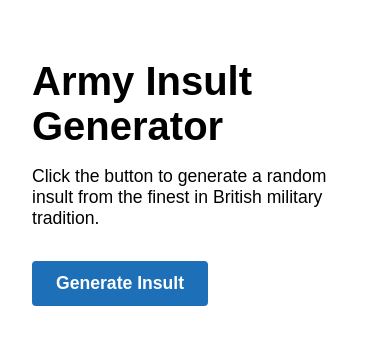
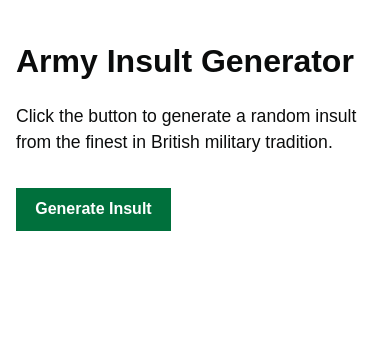
Before and after one commit to Scusefingers/army-insult-generator, a plain HTML site: page index.html in a window 390 px wide. Drawn offline with Linux system fonts and the light colour scheme.

Commit message:
Update index.html

```diff
--- a/index.html
+++ b/index.html
@@ -6,27 +6,36 @@
   <meta name="viewport" content="width=device-width, initial-scale=1">
 
   <style>
+    /* GOV.UK base font and layout */
     body {
       font-family: "GDS Transport", Arial, sans-serif;
       background: #ffffff;
       margin: 0;
       padding: 2rem;
+      font-size: 19px;
+      line-height: 1.5;
+      color: #0b0c0c;
     }
 
+    /* Main heading */
     h1 {
       font-size: 2.5rem;
       font-weight: bold;
       margin-bottom: 1rem;
+      color: #0b0c0c;
     }
 
+    /* Paragraphs */
     p {
       font-size: 1.1rem;
       margin-bottom: 2rem;
+      color: #0b0c0c;
     }
 
+    /* Primary GOV.UK button (green) */
     .govuk-button {
-      background-color: #1d70b8;
-      color: #fff;
+      background-color: #00703c;
+      color: #ffffff;
       font-weight: bold;
       padding: 0.75rem 1.5rem;
       font-size: 1.1rem;
@@ -34,15 +43,27 @@
       text-decoration: none;
       display: inline-block;
       border: none;
+      border-radius: 0;
       cursor: pointer;
-      border-radius: 4px;
     }
 
+    .govuk-button:hover {
+      background-color: #005a30;
+    }
+
+    .govuk-button:focus {
+      outline: 3px solid #fd0;
+      outline-offset: 0;
+      background-color: #00703c;
+      color: #0b0c0c;
+    }
+
+    /* Confirmation panel styling */
     .govuk-panel {
       border: 5px solid #1d70b8;
+      background: #f3f2f1;
       padding: 2rem;
       margin-top: 2rem;
-      background: #f3f2f1;
       text-align: center;
     }
 
@@ -50,6 +71,27 @@
       font-size: 1.5rem;
       font-weight: bold;
       margin: 0;
+      color: #0b0c0c;
+    }
+
+    /* Responsive tweaks for smaller screens */
+    @media (max-width: 640px) {
+      body {
+        padding: 1rem;
+      }
+
+      h1 {
+        font-size: 2rem;
+      }
+
+      .govuk-panel__title {
+        font-size: 1.2rem;
+      }
+
+      .govuk-button {
+        font-size: 1rem;
+        padding: 0.6rem 1.2rem;
+      }
     }
   </style>
 </head>
```
